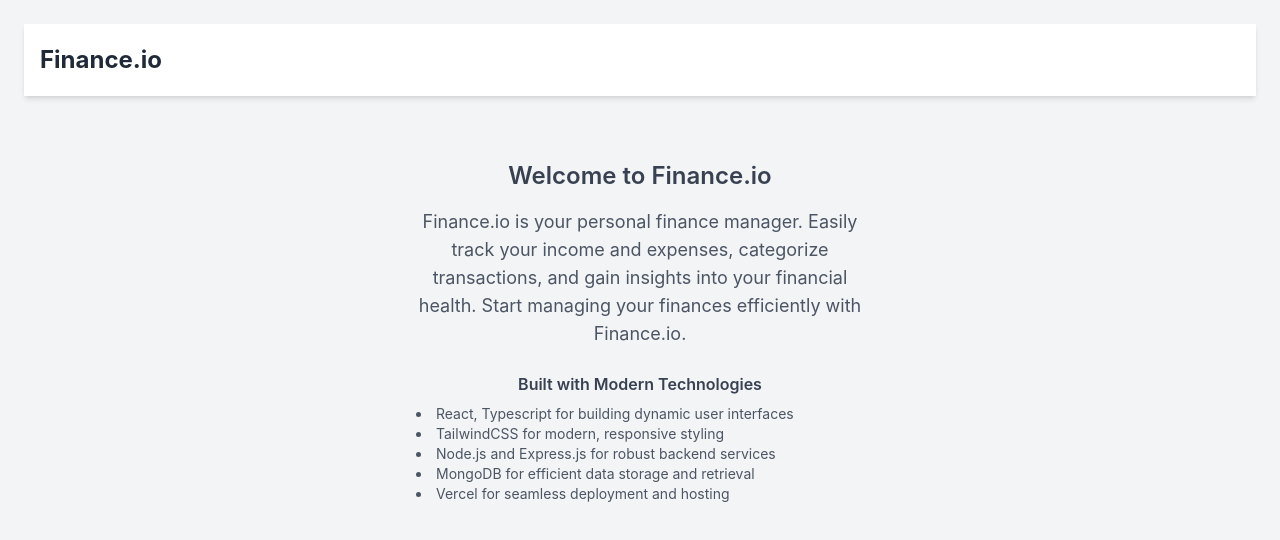
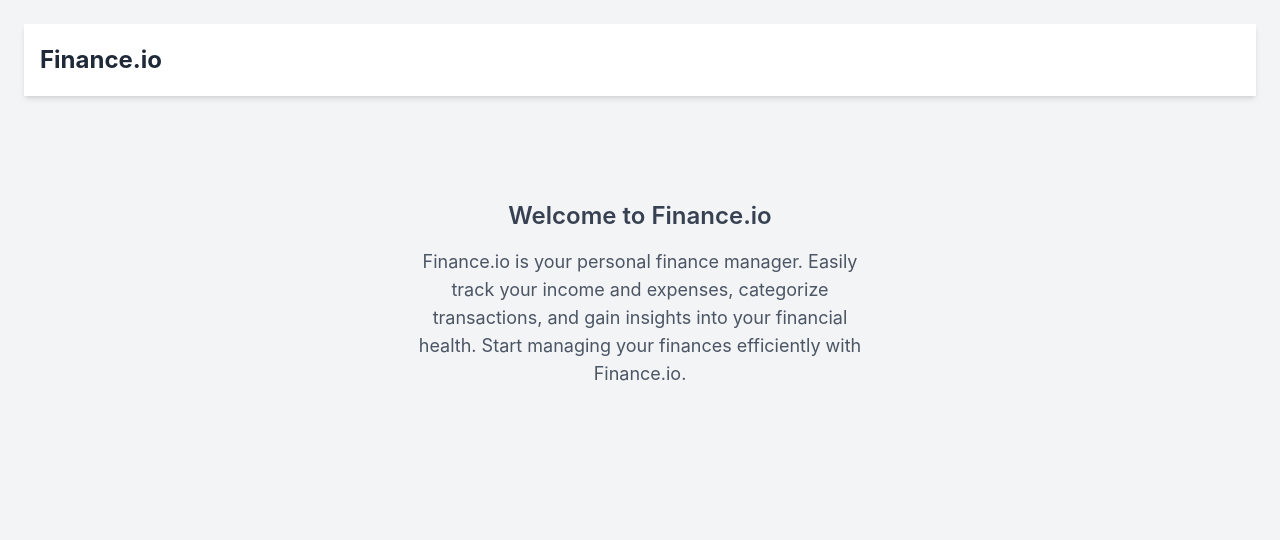
Before and after one commit to Zaiqin/Finance.io, a React (Create React App) app in the folder frontend/: page / in a window 1280 px wide. Shown: the top 540 px of the page. Built offline with nearby package versions, Linux system fonts and the light colour scheme; what chartjs-plugin-zoom would draw is missing.

Commit message:
Fixed table view

```diff
--- a/frontend/src/App.tsx
+++ b/frontend/src/App.tsx
@@ -425,23 +425,13 @@
       </div>
 
       {!isLoggedIn || !(loadedParts.finances && loadedParts.categories && loadedParts.presets && loadedParts.tags) ? (
-        <div className="flex flex-col items-center justify-center pt-[5vh]">
+        <div className="flex flex-col items-center justify-center pt-[10vh]">
           <h2 className="text-xl sm:text-2xl font-semibold text-gray-700 mb-4">
             Welcome to Finance.io
           </h2>
             <p className="text-lg text-gray-600 mb-6 text-center max-w-md w-2/3">
             Finance.io is your personal finance manager. Easily track your income and expenses, categorize transactions, and gain insights into your financial health. Start managing your finances efficiently with Finance.io.
             </p>
-          <div className="text-gray-600 mb-6 text-center max-w-md max-w-md w-2/3">
-            <h3 className="text-md font-semibold text-gray-700 mb-2">Built with Modern Technologies</h3>
-            <ul className="list-disc list-inside text-left mx-auto text-sm">
-              <li>React, Typescript for building dynamic user interfaces</li>
-              <li>TailwindCSS for modern, responsive styling</li>
-              <li>Node.js and Express.js for robust backend services</li>
-              <li>MongoDB for efficient data storage and retrieval</li>
-              <li>Vercel for seamless deployment and hosting</li>
-            </ul>
-          </div>
           {isLoading && (
             <div className="flex items-center justify-center flex-col">
               <div className="loader ease-linear rounded-full border-4 border-t-4 border-gray-200 border-t-blue-500 h-10 w-10 mb-2 animate-spin"></div>
--- a/frontend/src/components/FinanceList.tsx
+++ b/frontend/src/components/FinanceList.tsx
@@ -93,17 +93,11 @@
     return acc;
   }, {} as { [key: string]: Finance[] });
 
-  const tableFinances = [...finances]
-    .sort((a, b) => new Date(b.date).getTime() - new Date(a.date).getTime())
-    .reduce((acc, finance) => {
-      const date = finance.date;
-      if (!acc[date]) {
-        acc[date] = [];
-      }
-      acc[date].push(finance);
-      return acc;
-    }, {} as { [key: string]: Finance[] });
-
+  // Sort each array in groupedFinances by category in alphabetical order
+  const tableFinances = Object.keys(groupedFinances).reduce((acc, date) => {
+    acc[date] = groupedFinances[date].sort((a, b) => a.category.localeCompare(b.category));
+    return acc;
+  }, {} as { [key: string]: Finance[] });
   console.log(tableFinances);
 
   const chartData = {
@@ -128,6 +122,12 @@
   const dates = Object.keys(groupedFinances);
   const totalPages = Math.ceil(dates.length / itemsPerPage);
   const currentDates = dates.slice(
+    (currentPage - 1) * itemsPerPage,
+    currentPage * itemsPerPage
+  );
+
+  // Reverse currentDates to show the latest date first
+  const tableDates = dates.reverse().slice(
     (currentPage - 1) * itemsPerPage,
     currentPage * itemsPerPage
   );
@@ -189,13 +189,13 @@
           <div className="overflow-y-auto max-h-[60vh] pr-6">
             {" "}
             {/* Limit the height and enable scrolling */}
-            {currentDates.map((date) => (
+            {tableDates.map((date) => (
               <div key={date} className="mb-6">
                 <h3 className="text-xl font-semibold text-gray-800 mb-2">
                   {format(new Date(date), "d MMM yyyy")}
                 </h3>
                 <div className="overflow-x-auto shadow-md rounded-md">
-                  <table className="min-w-full bg-white rounded-lg">
+                  <table className="min-w-full w-full bg-white rounded-lg" style={{ width: "150%" }}>
                     <thead className="text-left">
                       <tr>
                         <th className="py-2 px-4 bg-gray-200 text-gray-600 font-bold text-m rounded-tl-lg">
```
